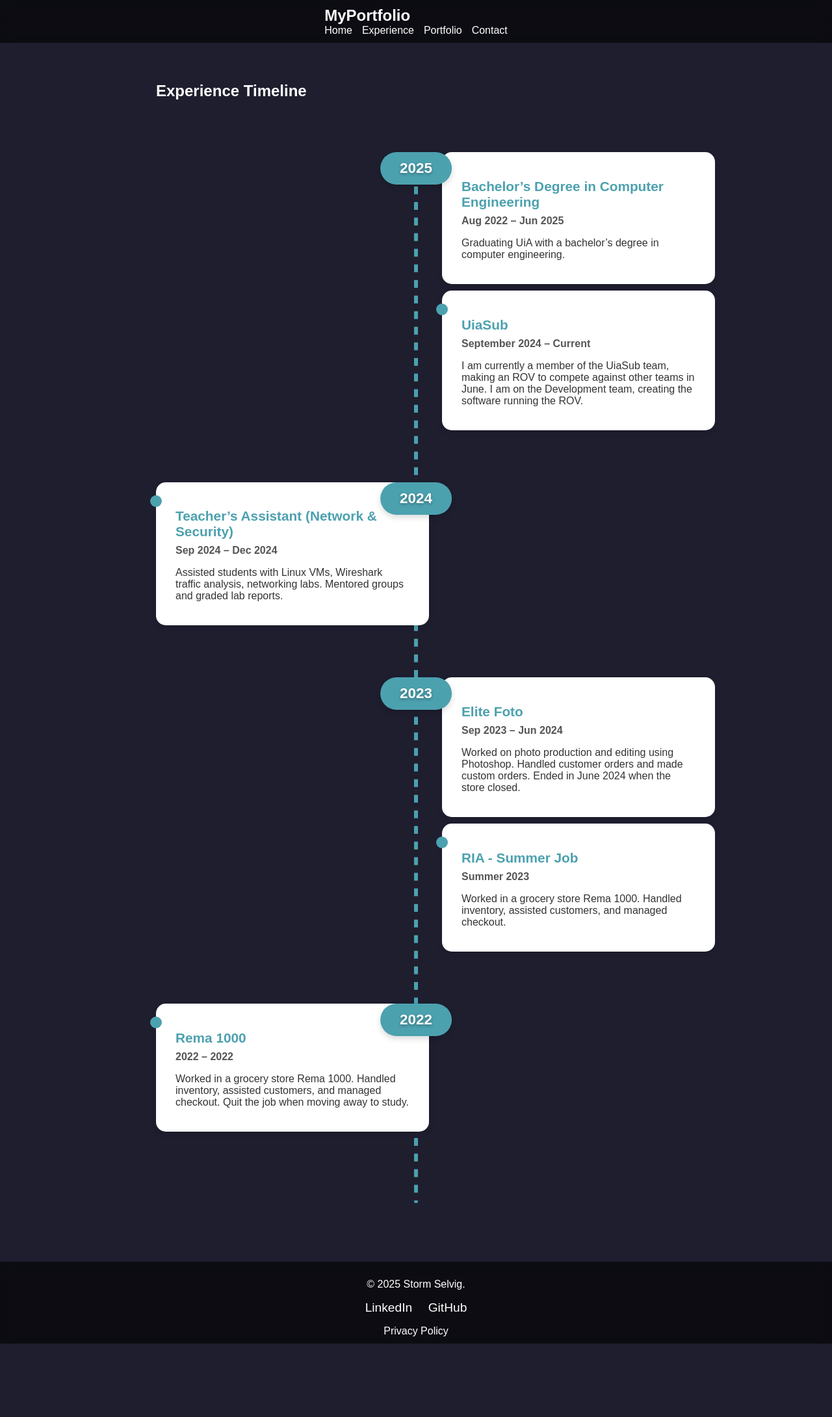
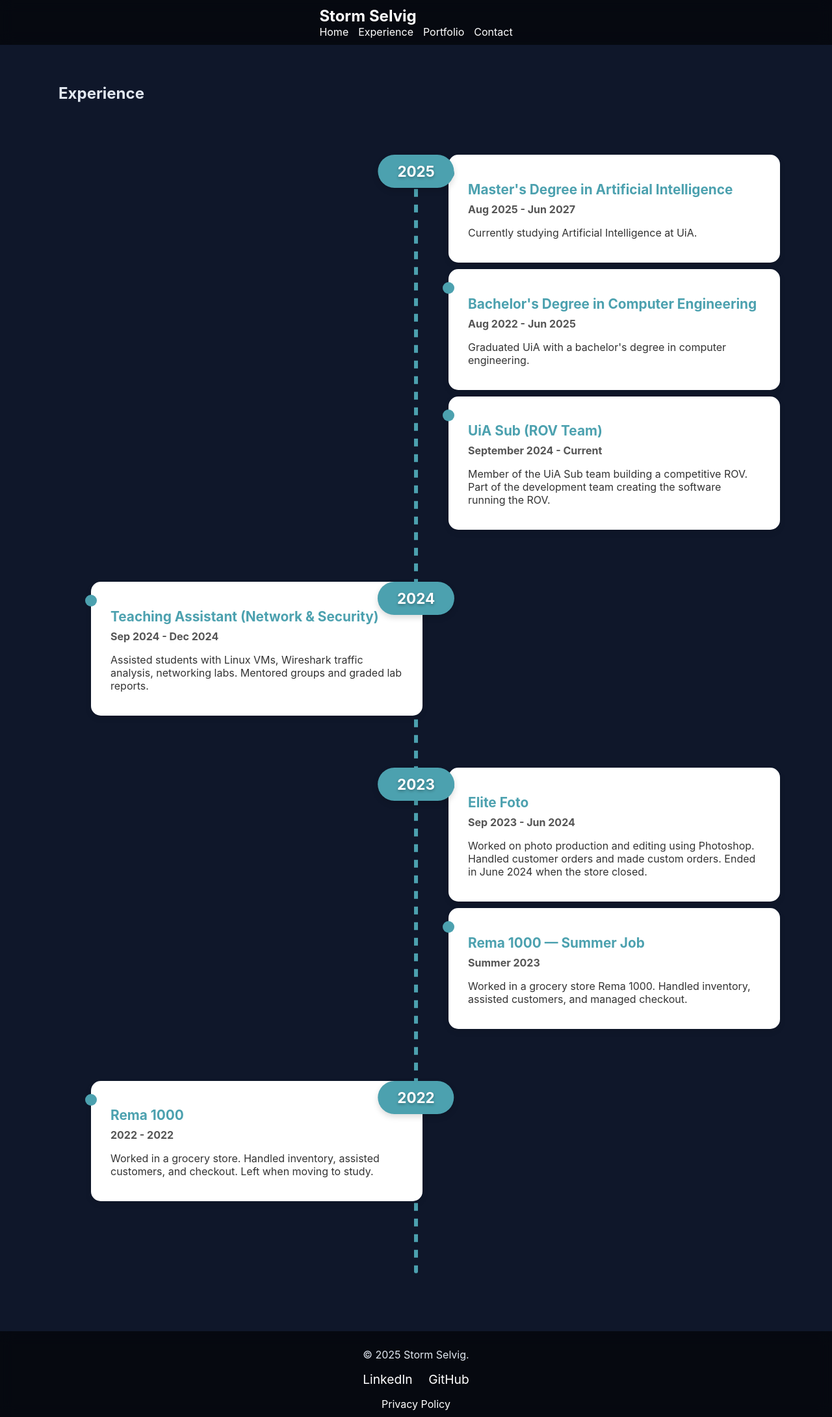
Before and after one commit to Gutteerz/portfolio, a Flask app: page /about in a window 1280 px wide. Shown: the whole page at 65% size. Before the commit the page ends 2067 px from the top, so only its background shows below. Run offline with Flask 3, Linux system fonts and the light colour scheme; some libraries are stand-ins or nearby versions.

Commit message:
updates on experience

```diff
--- a/app/static/css/portfolio.css
+++ b/app/static/css/portfolio.css
@@ -33,9 +33,15 @@
 
 .project-thumbnail {
     height: 200px;
-    windth: 50px;
     background-size: cover;
     background-position: center;
+}
+
+.project-thumbnail img {
+    width: 100%;
+    height: 200px;
+    object-fit: cover;
+    display: block;
 }
 
 .project-info {
--- a/app/static/css/style.css
+++ b/app/static/css/style.css
@@ -1,10 +1,19 @@
 /* General Styles */
+
+:root {
+    --bg: #0f172a;           /* slate-900 */
+    --surface: #1e293b;      /* slate-800 */
+    --text: #e2e8f0;         /* slate-200 */
+    --muted: #94a3b8;        /* slate-400 */
+    --primary: #4ca1af;      /* teal/blue gradient anchor */
+    --primary-dark: #2c3e50;
+}
 
 body {
     margin: 0;
-    font-family: Arial, sans-serif;
-    background: #1e1e2f;
-    color: #ffffff;
+    font-family: -apple-system, BlinkMacSystemFont, "Segoe UI", Roboto, Helvetica, Arial, "Apple Color Emoji", "Segoe UI Emoji";
+    background: var(--bg);
+    color: var(--text);
 }
 
 /* Navbar */
@@ -46,7 +55,7 @@ section {
 }
 
 .container {
-    max-width: 800px;
+    max-width: 1100px;
     margin: 0 auto;
 }
 
--- a/app/templates/about.html
+++ b/app/templates/about.html
@@ -3,7 +3,7 @@
 {% block content %}
 <section class="about">
   <div class="container">
-    <h1>Experience Timeline</h1>
+    <h1>Experience</h1>
 
     <div class="timeline">
       <!-- The new timeline line element -->
@@ -14,19 +14,24 @@
         <div class="year-label">2025</div>
         <div class="events">
           <div class="event">
-            <h3>Bachelor’s Degree in Computer Engineering</h3>
+            <h3>Master's Degree in Artificial Intelligence</h3>
             <div class="event-details">
-              <span class="event-dates">Aug 2022 – Jun 2025</span>
-              <p>Graduating UiA with a bachelor’s degree in computer engineering.</p>
+              <span class="event-dates">Aug 2025 - Jun 2027</span>
+              <p>Currently studying Artificial Intelligence at UiA.</p>
             </div>
           </div>
           <div class="event">
-            <h3>UiaSub</h3>
+            <h3>Bachelor's Degree in Computer Engineering</h3>
             <div class="event-details">
-              <span class="event-dates">September 2024 – Current</span>
-              <p>I am currently a member of the UiaSub team, making an ROV to compete
-                 against other teams in June. I am on the Development team, creating
-                 the software running the ROV.</p>
+              <span class="event-dates">Aug 2022 - Jun 2025</span>
+              <p>Graduated UiA with a bachelor's degree in computer engineering.</p>
+            </div>
+          </div>
+          <div class="event">
+            <h3>UiA Sub (ROV Team)</h3>
+            <div class="event-details">
+              <span class="event-dates">September 2024 - Current</span>
+              <p>Member of the UiA Sub team building a competitive ROV. Part of the development team creating the software running the ROV.</p>
             </div>
           </div>
         </div>
@@ -37,9 +42,9 @@
         <div class="year-label">2024</div>
         <div class="events">
           <div class="event">
-            <h3>Teacher’s Assistant (Network &amp; Security)</h3>
+            <h3>Teaching Assistant (Network &amp; Security)</h3>
             <div class="event-details">
-              <span class="event-dates">Sep 2024 – Dec 2024</span>
+              <span class="event-dates">Sep 2024 - Dec 2024</span>
               <p>Assisted students with Linux VMs, Wireshark traffic analysis,
                  networking labs. Mentored groups and graded lab reports.</p>
             </div>
@@ -54,14 +59,14 @@
           <div class="event">
             <h3>Elite Foto</h3>
             <div class="event-details">
-              <span class="event-dates">Sep 2023 – Jun 2024</span>
+              <span class="event-dates">Sep 2023 - Jun 2024</span>
               <p>Worked on photo production and editing using Photoshop.
                  Handled customer orders and made custom orders. Ended in June 2024
                  when the store closed.</p>
             </div>
           </div>
           <div class="event">
-            <h3>RIA - Summer Job</h3>
+            <h3>Rema 1000 — Summer Job</h3>
             <div class="event-details">
               <span class="event-dates">Summer 2023</span>
               <p>Worked in a grocery store Rema 1000. Handled inventory,
@@ -78,10 +83,8 @@
           <div class="event">
             <h3>Rema 1000</h3>
             <div class="event-details">
-              <span class="event-dates">2022 – 2022</span>
-              <p>Worked in a grocery store Rema 1000. Handled inventory,
-                 assisted customers, and managed checkout. Quit the job when
-                 moving away to study.</p>
+              <span class="event-dates">2022 - 2022</span>
+              <p>Worked in a grocery store. Handled inventory, assisted customers, and checkout. Left when moving to study.</p>
             </div>
           </div>
         </div>
@@ -91,3 +94,7 @@
   </div><!-- .container -->
 </section>
 {% endblock %}
+
+{% block extra_js %}
+  <script src="{{ url_for('static', filename='js/timeline.js') }}"></script>
+{% endblock %}
--- a/app/templates/base.html
+++ b/app/templates/base.html
@@ -3,14 +3,21 @@
 <head>
     <meta charset="UTF-8">
     <meta name="viewport" content="width=device-width, initial-scale=1.0">
-    <title>{% block title %}Portfolio{% endblock %}</title>
+    <title>{% block title %}Storm Selvig — Portfolio{% endblock %}</title>
+    <meta name="description" content="Portfolio of Storm Selvig — projects in C++, .NET, Python and JavaScript, plus experience and contact.">
+    <meta name="theme-color" content="#0f172a">
+    <meta property="og:type" content="website">
+    <meta property="og:title" content="Storm Selvig — Portfolio">
+    <meta property="og:description" content="Selected projects, experience, and contact information.">
+    <meta property="og:url" content="{{ request.url_root|trim('/') }}">
+    <meta name="twitter:card" content="summary">
     <link rel="stylesheet" href="{{ url_for('static', filename='css/style.css') }}">
     <link rel="stylesheet" href="{{ url_for('static', filename='css/portfolio.css') }}">
     <link rel="stylesheet" href="{{ url_for('static', filename='css/contact.css') }}">
     <link rel="stylesheet" href="{{ url_for('static', filename='css/about.css') }}">
     <link rel="stylesheet" href="{{ url_for('static', filename='css/home.css') }}">
     <link rel="stylesheet" href="{{ url_for('static', filename='css/projects.css') }}">
-    <!-- Google Analytics -->
+    {% block extra_head %}{% endblock %}
     <script async src="https://www.googletagmanager.com/gtag/js?id=G-M1EJVERDSE"></script>
     <script>
       window.dataLayer = window.dataLayer || [];
@@ -18,12 +25,15 @@
       gtag('js', new Date());
       gtag('config', 'G-M1EJVERDSE');
     </script>
+
 </head>
 <body>
-    <nav class="navbar">
+    <a class="skip-link" href="#main">Skip to content</a>
+    <nav class="navbar" role="navigation" aria-label="Main">
         <div class="container">
-            <a href="/" class="logo">MyPortfolio</a>
-            <ul class="nav-links">
+            <a href="/" class="logo" aria-label="Storm Selvig Home">Storm Selvig</a>
+            <button class="menu-toggle" aria-expanded="false" aria-controls="primary-navigation">Menu</button>
+            <ul id="primary-navigation" class="nav-links">
                 <li><a href="/">Home</a></li>
                 <li><a href="/about">Experience</a></li>
                 <li><a href="/portfolio">Portfolio</a></li>
@@ -31,25 +41,30 @@
             </ul>
         </div>
     </nav>
-    <main class="content">
+    <main id="main" class="content">
         {% block content %}{% endblock %}
     </main>
     <footer class="footer">
         <p>&copy; 2025 Storm Selvig.</p>
         <div class="social-links">
-        <a href="https://www.linkedin.com/in/storm-selvig-4650ba1a9/" target="_blank">LinkedIn</a>
-        <a href="https://github.com/Gutteerz" target="_blank">GitHub</a>
+            <a href="https://www.linkedin.com/in/storm-selvig-4650ba1a9/" target="_blank" rel="noopener">LinkedIn</a>
+            <a href="https://github.com/Gutteerz" target="_blank" rel="noopener">GitHub</a>
         </div>
         <div class="privacy">
             <a href="/privacy">Privacy Policy</a>
         </div>
-
     </footer>
-<script src="https://cdn.jsdelivr.net/particles.js/2.0.0/particles.min.js"></script>
-<script src="{{ url_for('static', filename='js/filter.js') }}"></script>
-<script src="{{ url_for('static', filename='js/timeline.js') }}"></script>
-<script src="{{ url_for('static', filename='js/home.js') }}"></script>
-<script src="{{ url_for('static', filename='js/particles.js') }}"></script>
-<script src="{{ url_for('static', filename='js/validation.js') }}"></script>
+    <script>
+      const toggle = document.querySelector('.menu-toggle');
+      const nav = document.getElementById('primary-navigation');
+      if (toggle && nav) {
+        toggle.addEventListener('click', () => {
+          const expanded = toggle.getAttribute('aria-expanded') === 'true';
+          toggle.setAttribute('aria-expanded', String(!expanded));
+          nav.classList.toggle('open');
+        });
+      }
+    </script>
+    {% block extra_js %}{% endblock %}
 </body>
 </html>
```
Also changed, not shown: other parts of app/static/css/style.css (+42 -6 lines), app/templates/contact.html (+8 -1 lines), app/templates/home.html (+7 -0 lines), app/templates/portfolio.html (+23 -7 lines). Lines whose indentation alone changed are shown as unchanged.
